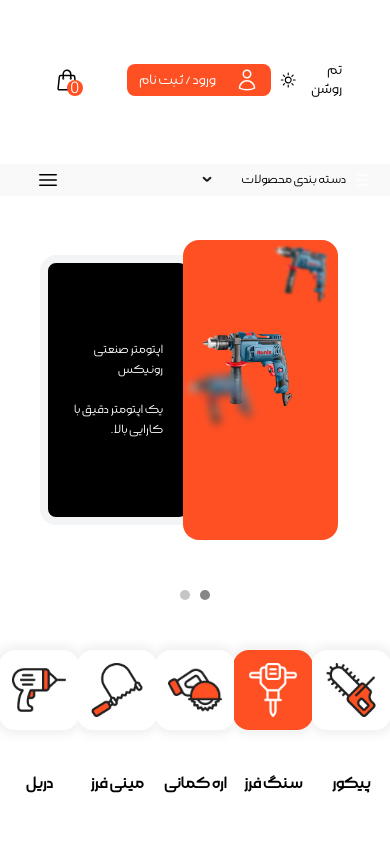
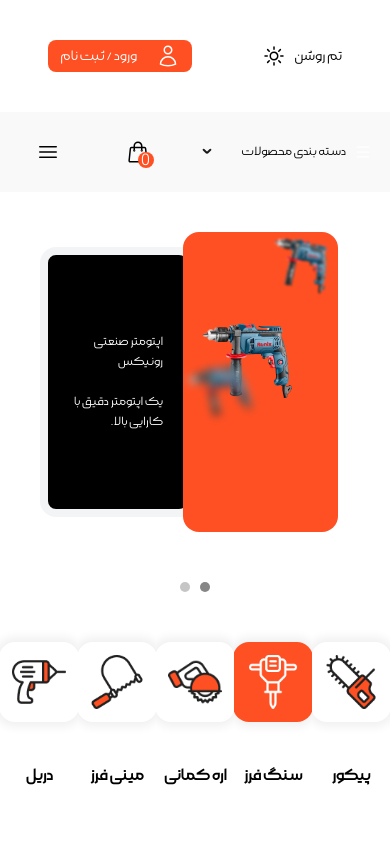
Before and after one commit to mehrdadosouli/abzar_osouli, a React (Vite) app: page / in a window 390 px wide. Shown: the top 844 px of the page. Built offline with nearby package versions, Linux system fonts and the light colour scheme.

Commit message:
set and fix basket for header

```diff
--- a/src/App.jsx
+++ b/src/App.jsx
@@ -17,7 +17,7 @@ function App() {
   return (
     <div>
       <HeaderTop getTheme={getTheme} setGetTheme={setGetTheme}/>
-      <HeaderMain />
+      <HeaderMain getTheme={getTheme} setGetTheme={setGetTheme}/>
       <Routers />
       <Footer />
     </div>
--- /dev/null
+++ b/src/components/basket/Basket.jsx
@@ -0,0 +1,80 @@
+import { useState } from 'react';
+import { useDispatch, useSelector } from 'react-redux'
+import { addToCard, decrement, increment, selectCategory, selectCheckout, selectSumCountity } from '../../redux/features/Products/productSlice'
+import TrashIcon from "../../../public/photo/TrashIcon";
+import PlusSvg from "../../../public/photo/PlusSvg";
+import MinusSvg from "../../../public/photo/MinusSvg";
+function Basket({setGetTheme, getTheme }) {
+    const dispatch = useDispatch()
+    const countProducts = useSelector(selectSumCountity)
+    const selectQuantity = useSelector(selectCheckout)
+    const selectProducts = useSelector(selectCategory)
+    const [open, setOpen] = useState(false)
+    const clickHandler = (id) => {
+        dispatch(addToCard(id))
+    }
+    const trashHandler = (id) => {
+        dispatch(decrement(id))
+    }
+    const plusHandler = (id) => {
+        dispatch(increment(id))
+    }
+    const minusHandler = (id) => {
+        dispatch(decrement(id))
+    }
+    const shopHandler = () => {
+        setOpen(!open)
+    }
+    return (<div className="relative w-fit z-[10000]">
+        <svg onClick={shopHandler} xmlns="http://www.w3.org/2000/svg" fill="none" viewBox="0 0 24 24" strokeWidth={1.5} stroke="currentColor" className="size-20 p-7 select-none dark:text-white cursor-pointer">
+          <path d="M15.75 10.5V6a3.75 3.75 0 1 0-7.5 0v4.5m11.356-1.993 1.263 12c.07.665-.45 1.243-1.119 1.243H4.25a1.125 1.125 0 0 1-1.12-1.243l1.264-12A1.125 1.125 0 0 1 5.513 7.5h12.974c.576 0 1.059.435 1.119 1.007ZM8.625 10.5a.375.375 0 1 1-.75 0 .375.375 0 0 1 .75 0Zm7.5 0a.375.375 0 1 1-.75 0 .375.375 0 0 1 .75 0Z" />
+        </svg>
+        <span className="size-4 absolute top-10 left-10 flex justify-center items-center text-base pt-1 bg-primaryColor text-white rounded-full">{countProducts == 0 ? "0" : countProducts} </span>
+        <div className={`md:w-96 w-72 ${selectQuantity == 0 ? 'h-60' : 'h-80'} overflow-y-auto .scrollbar-thumb scrollbar-track scrollbar ${open ? 'visible' : 'hidden'} absolute top-18 left-0 z-[10000] rounded-xl text-black dark:bg-black dark:text-white`}>
+          {selectQuantity == 0 ?
+            <div className="p-2 flex justify-center items-center leading-[14rem]">
+              <span>محصولی اضافه نشده است</span>
+            </div>
+            :
+            selectProducts.map(item =>
+              item.relatedProducts.map(elem => {
+                if (elem.count > 0) {
+                  return (
+                    <div className={`flex justify-between items-center p-5 border-b-2 border-gray-300 select-none `}>
+                      <img className="w-1/4 select-none" src={`photo/${elem.image}`} />
+                      <div className="flex flex-col items-end gap-2">
+                        <span className="select-none">{elem.name}</span>
+                        <span className="select-none">
+                          {elem.price.toLocaleString()} تومان
+                        </span>
+                        <div className="flex select-none">
+                          <div className={`p-2 rounded-lg`}> {elem.count == 0 ? <button className="w-full" onClick={() => clickHandler(elem.id)}>افزودن به سبد خرید</button> : <div className="flex gap-2 justify-between items-center">
+                            <span className="cursor-pointer bg-gray-200 rounded-full p-1" onClick={() => plusHandler(elem.id)}><PlusSvg /></span>
+                            <span className="select-none bg-primaryColor p-1 rounded-full text-white">{elem.count}</span>
+                            {
+                              elem.count > 1 ?
+                                <span className="cursor-pointer bg-gray-200 rounded-full p-1" onClick={() => minusHandler(elem.id)}><MinusSvg /></span> :
+                                <span className="cursor-pointer bg-gray-200 rounded-full p-1" onClick={() => trashHandler(elem.id)}><TrashIcon /></span>
+                            }
+                          </div>}</div>
+                        </div>
+                      </div>
+                    </div>
+                  )
+                }
+              }
+              ))}
+          {
+            selectQuantity > 0 && <div className="p-2 flex flex-col gap-5 justify-start items-start">
+            <button>ثبت سفارش</button>
+            <div className="w-full flex justify-between items-center">
+              <span>مبلغ قابل پرداخت</span>
+              <span>{selectQuantity.toLocaleString()} تومان</span>
+            </div>
+          </div>
+          }
+        </div>
+      </div>)
+}
+
+export default Basket
--- a/src/components/header/HeaderMain.jsx
+++ b/src/components/header/HeaderMain.jsx
@@ -4,13 +4,18 @@ import HomeSvg from "../../../public/photo/HomeSvg"
 import QuestionSvg from "../../../public/photo/QuestionSvg"
 import ShopSvg from "../../../public/photo/ShopSvg"
 import HamburgerSvg from "../../../public/photo/HamburgerSvg"
+import Basket from '../basket/Basket'
 import Menu from "../menu/Menu"
 import { NavLink } from "react-router"
-export default function HeaderMain() {
+
+export default function HeaderMain({ setGetTheme , getTheme }) {
   const [open, setOpen] = useState(false)
+  const [open2, setOpen2] = useState(false)
   const [openMenuRight, setOpenMenuRight] = useState(false)
   const [width, setWidth] = useState('')
-
+  const shopHandler = () => {
+    setOpen2(!open)
+  }
   const activeLinkStyle = {
     fontWeight: 'bold',
     color: 'blue',
@@ -33,11 +38,11 @@ export default function HeaderMain() {
   }
 
   return (
-    <div className="grid grid-cols-4 items-center md:px-24 py-4 my-11 bg-box_lighten_secondry sticky top-0 z-50">
-      <div className="relative md:col-span-1 col-span-2 ">
+    <div className="grid grid-cols-4 items-center md:px-24 md:py-3 bg-box_lighten_secondry sticky top-0 z-50">
+      <div className="relative md:col-span-1 col-span-2">
         <Menu />
       </div>
-      <ul className={` lg:w-fit w-[400px] lg:static absolute lg:ml-0 ml-6 left-0 top-1 gap-3 z-40 lg:col-span-2 md:col-span-1 col-span-2 ${open ? 'h-fit' : 'h-6 lg:h-full'} lg:bg-transparent bg-primary_lighteen transition-all
+      <ul className={` lg:w-fit w-[40vw] lg:static absolute lg:ml-0 ml-6 left-0 ap-3 z-40 lg:col-span-2 md:col-span-1 col-span-1 ${open ? 'h-fit' : 'h-6 lg:h-full'} lg:bg-transparent bg-primary_lighteen transition-all
       overflow-hidden flex lg:flex-row flex-col lg:items-center [&>*]:flex lg:[&>*]:flex-row [&>*]:flex-row-reverse lg:[&>*]:gap-2 [&>*]:gap-3 lg:[&>*]:px-1 [&>*]:px-3 group hover:[&>*]:bg-box_lighten_secondry [&>*]:select-none `}>
         {
           width <= '1023' && <li className="bg-transparent hover:cursor-pointer befores" onClick={clickHandler}>
@@ -61,12 +66,19 @@ export default function HeaderMain() {
           <NavLink to='questions' className="font-morabba_medium">سوالات متداول</NavLink >
         </li>
       </ul>
-      <div className="hidden col-span-1 lg:flex justify-self-end gap-2 text-white bg-black px-3 py-1 rounded-lg">
-        <svg xmlns="http://www.w3.org/2000/svg" fill="none" viewBox="0 0 24 24" strokeWidth={1.5} className="size-6 stroke-white">
-          <path d="M14.857 17.082a23.848 23.848 0 0 0 5.454-1.31A8.967 8.967 0 0 1 18 9.75V9A6 6 0 0 0 6 9v.75a8.967 8.967 0 0 1-2.312 6.022c1.733.64 3.56 1.085 5.455 1.31m5.714 0a24.255 24.255 0 0 1-5.714 0m5.714 0a3 3 0 1 1-5.714 0M3.124 7.5A8.969 8.969 0 0 1 5.292 3m13.416 0a8.969 8.969 0 0 1 2.168 4.5" />
-        </svg>
-        <span className="text-white ">همکاری در فروش</span>
-      </div>
+      {
+        width > '1023' ?
+          <div className="col-span-1 flex justify-self-end gap-2 text-white bg-black px-3 py-1 rounded-lg">
+            <svg xmlns="http://www.w3.org/2000/svg" fill="none" viewBox="0 0 24 24" strokeWidth={1.5} className="size-6 stroke-white">
+              <path d="M14.857 17.082a23.848 23.848 0 0 0 5.454-1.31A8.967 8.967 0 0 1 18 9.75V9A6 6 0 0 0 6 9v.75a8.967 8.967 0 0 1-2.312 6.022c1.733.64 3.56 1.085 5.455 1.31m5.714 0a24.255 24.255 0 0 1-5.714 0m5.714 0a3 3 0 1 1-5.714 0M3.124 7.5A8.969 8.969 0 0 1 5.292 3m13.416 0a8.969 8.969 0 0 1 2.168 4.5" />
+            </svg>
+            <span className="text-white ">همکاری در فروش</span>
+          </div>
+          :
+          <div className="col-span-1 justify-self-end">
+            <Basket setGetTheme={setGetTheme} getTheme={getTheme} />
+          </div>
+      }
       <div className={open ? "w-full h-screen bg-gray-300 blur-lg opacity-50 absolute top-16 bottom-0 left-0 right-0 z-30" : "hidden"} onClick={() => setOpen(false)} ></div>
     </div>
   )
--- a/src/components/header/HeaderTop.jsx
+++ b/src/components/header/HeaderTop.jsx
@@ -2,38 +2,12 @@ import Search from "../search/Search";
 import { theme } from '../../utils/theme';
 import MoonIcon from "../../../public/photo/MoonIcon";
 import SunIcon from "../../../public/photo/SunIcon";
-import { useSelector, useDispatch } from "react-redux";
-import { selectCategory, selectSumCountity, selectCheckout } from "../../redux/features/Products/productSlice";
-import { useState } from "react";
-import { addToCard, decrement, increment } from "../../redux/features/Products/productSlice";
-import TrashIcon from "../../../public/photo/TrashIcon";
-import PlusSvg from "../../../public/photo/PlusSvg";
-import MinusSvg from "../../../public/photo/MinusSvg";
+import Basket from "../basket/Basket";
 
 export default function HeaderTop({ setGetTheme, getTheme }) {
-  const dispatch = useDispatch()
-  const countProducts = useSelector(selectSumCountity)
-  const selectProducts = useSelector(selectCategory)
-  const selectQuantity = useSelector(selectCheckout)
-  const [open, setOpen] = useState(false)
-  const clickHandler = (id) => {
-    dispatch(addToCard(id))
-  }
-  const trashHandler = (id) => {
-    dispatch(decrement(id))
-  }
-  const plusHandler = (id) => {
-    dispatch(increment(id))
-  }
-  const minusHandler = (id) => {
-    dispatch(decrement(id))
-  }
-  const shopHandler = () => {
-    setOpen(!open)
-  }
 
   return (
-    <div className="grid grid-cols-5 items-center md:px-24 px-12 pt-10 gap-5">
+    <div className="grid grid-cols-5 items-center md:px-24 px-12 py-10 gap-5">
       <h1 className="md:col-span-2 lg:col-span-1 md:block hidden text-xl mt-2 text-primaryColor dark:text-white font-bold">MEHRDAD ABZAR</h1>
       <Search />
       <div className="flex md:justify-end justify-between items-center gap-2 lg:col-span-2 md:col-span-3 col-span-5">
@@ -52,56 +26,7 @@ export default function HeaderTop({ setGetTheme, getTheme }) {
             </svg>
             <span>ورود / ثبت نام</span>
           </div>
-          <div className="relative">
-            <svg onClick={shopHandler} xmlns="http://www.w3.org/2000/svg" fill="none" viewBox="0 0 24 24" strokeWidth={1.5} stroke="currentColor" className="size-20 p-7 select-none dark:text-white cursor-pointer">
-              <path d="M15.75 10.5V6a3.75 3.75 0 1 0-7.5 0v4.5m11.356-1.993 1.263 12c.07.665-.45 1.243-1.119 1.243H4.25a1.125 1.125 0 0 1-1.12-1.243l1.264-12A1.125 1.125 0 0 1 5.513 7.5h12.974c.576 0 1.059.435 1.119 1.007ZM8.625 10.5a.375.375 0 1 1-.75 0 .375.375 0 0 1 .75 0Zm7.5 0a.375.375 0 1 1-.75 0 .375.375 0 0 1 .75 0Z" />
-            </svg>
-            <span className="size-4 absolute top-10 left-10 flex justify-center items-center text-base pt-1 bg-primaryColor text-white rounded-full">{countProducts == 0 ? "0" : countProducts} </span>
-            <div className={`w-96 ${selectQuantity == 0 ? 'h-60' : 'h-80'} overflow-y-auto .scrollbar-thumb scrollbar-track scrollbar ${open ? 'visible' : 'hidden'} absolute top-18 left-0 z-[10000] rounded-xl text-black dark:bg-black dark:text-white`}>
-              {selectQuantity == 0 ?
-                <div className="p-2 flex justify-center items-center leading-[14rem]">
-                  <span>محصولی اضافه نشده است</span>
-                </div>
-                :
-                selectProducts.map(item =>
-                  item.relatedProducts.map(elem => {
-                    if (elem.count > 0) {
-                      return (
-                        <div className={`flex justify-between items-center p-5 border-b-2 border-gray-300 select-none `}>
-                          <img className="w-1/4 select-none" src={`photo/${elem.image}`} />
-                          <div className="flex flex-col items-end gap-2">
-                            <span className="select-none">{elem.name}</span>
-                            <span className="select-none">
-                              {elem.price.toLocaleString()} تومان
-                            </span>
-                            <div className="flex select-none">
-                              <div className={`p-2 rounded-lg`}> {elem.count == 0 ? <button className="w-full" onClick={() => clickHandler(elem.id)}>افزودن به سبد خرید</button> : <div className="flex gap-2 justify-between items-center">
-                                <span className="cursor-pointer bg-gray-200 rounded-full p-1" onClick={() => plusHandler(elem.id)}><PlusSvg /></span>
-                                <span className="select-none bg-primaryColor p-1 rounded-full text-white">{elem.count}</span>
-                                {
-                                  elem.count > 1 ?
-                                    <span className="cursor-pointer bg-gray-200 rounded-full p-1" onClick={() => minusHandler(elem.id)}><MinusSvg /></span> :
-                                    <span className="cursor-pointer bg-gray-200 rounded-full p-1" onClick={() => trashHandler(elem.id)}><TrashIcon /></span>
-                                }
-                              </div>}</div>
-                            </div>
-                          </div>
-                        </div>
-                      )
-                    }
-                  }
-                  ))}
-              {
-                selectQuantity > 0 && <div className="p-2 flex flex-col gap-5 justify-start items-start">
-                <button>ثبت سفارش</button>
-                <div className="w-full flex justify-between items-center">
-                  <span>مبلغ قابل پرداخت</span>
-                  <span>{selectQuantity.toLocaleString()} تومان</span>
-                </div>
-              </div>
-              }
-            </div>
-          </div>
+          <div className="md:block hidden"><Basket setGetTheme={setGetTheme} getTheme={getTheme} /></div>
         </div>
       </div>
     </div>
```
